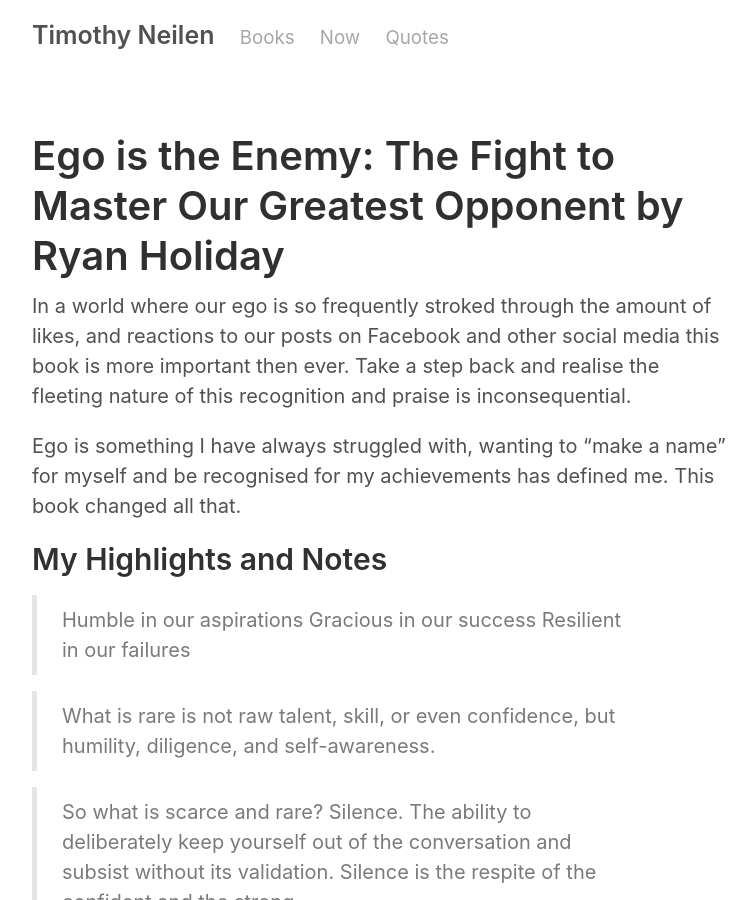
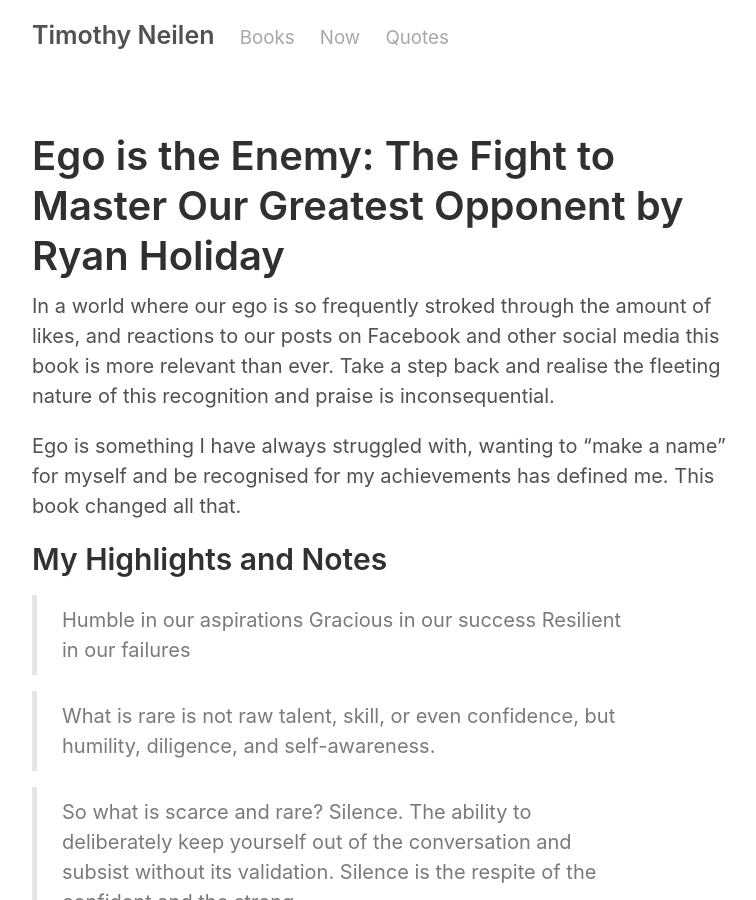
Before and after one commit to teejayen/teejayen.github.io, a Jekyll site: the page built from books/ego-is-the-enemy.md, in a window 1280 px wide and 900 px high. Shown: the whole window, without its empty margins (258-1014 px from the left). Built offline with Jekyll 4.4.1, drawn with Linux system fonts in a browser that asks for light colours.

Commit message:
slight rewording

```diff
--- a/books/ego-is-the-enemy.md
+++ b/books/ego-is-the-enemy.md
@@ -7,7 +7,7 @@
   priority: 0.7
   changefreq: 'monthly'
 ---
-In a world where our ego is so frequently stroked through the amount of likes, and reactions to our posts on Facebook and other social media this book is more important then ever. Take a step back and realise the fleeting nature of this recognition and praise is inconsequential.
+In a world where our ego is so frequently stroked through the amount of likes, and reactions to our posts on Facebook and other social media this book is more relevant than ever. Take a step back and realise the fleeting nature of this recognition and praise is inconsequential.
 
 Ego is something I have always struggled with, wanting to "make a name" for myself and be recognised for my achievements has defined me. This book changed all that.
 
```
